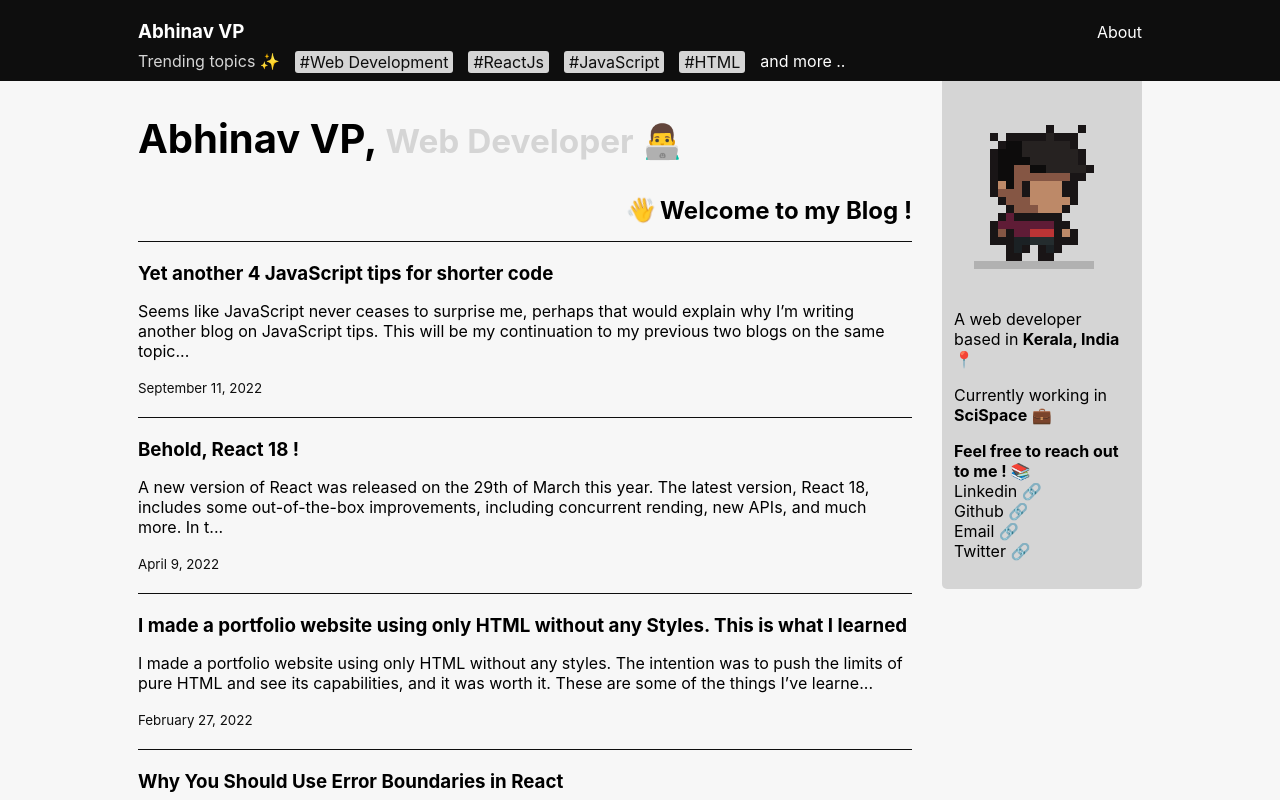
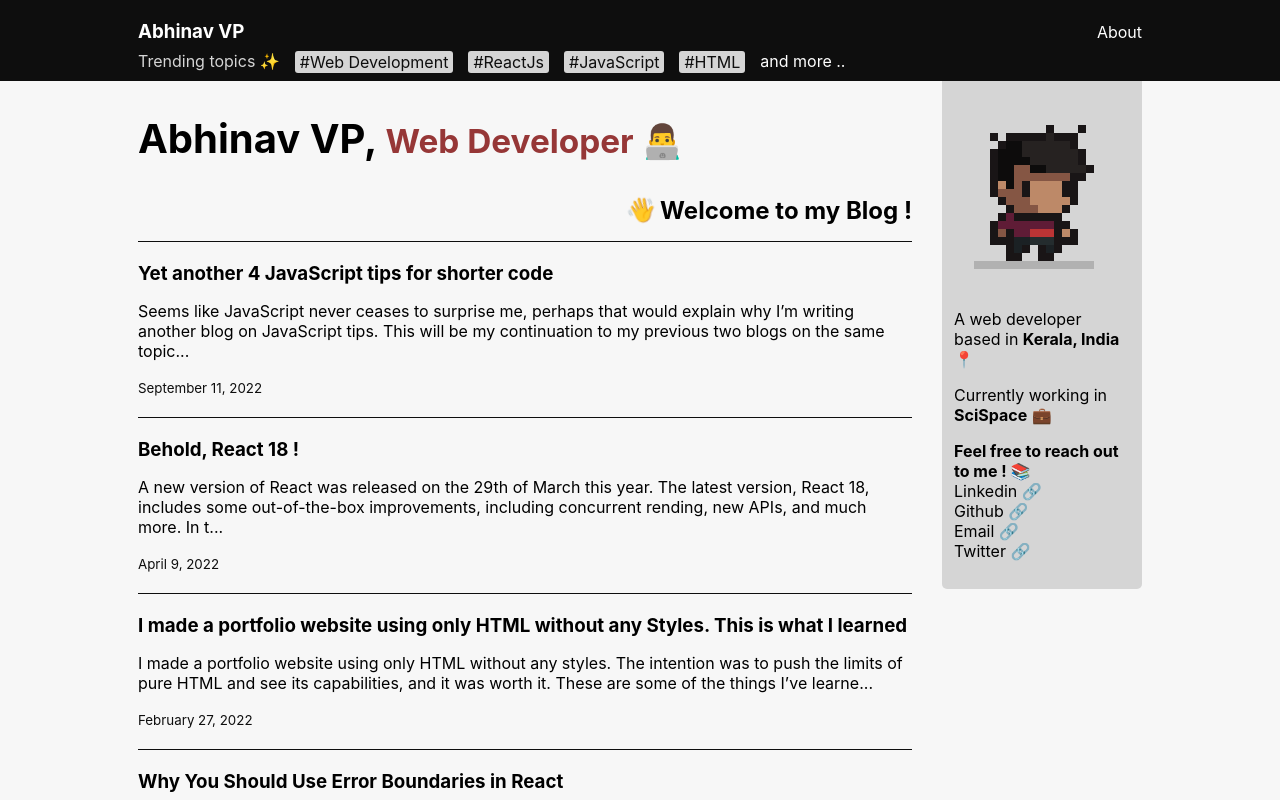
Before and after one commit to abhi12123/blog, a Next.js app: page / in a window 1280 px wide. Shown: the top 800 px of the page. Built offline with nearby package versions, Linux system fonts and the light colour scheme.

Commit message:
header color fix

```diff
--- a/pages/_app.js
+++ b/pages/_app.js
@@ -114,7 +114,7 @@ function MyApp({ Component, pageProps }) {
           font-size: 40px;
         }
         .landing-page-hero h1 small {
-          color: #d5d5d5;
+          color: #963737;
         }
         .landing-page-hero h2 {
           margin: 0;
--- a/styles/globals.scss
+++ b/styles/globals.scss
@@ -105,7 +105,7 @@ $link-color : rgb(60 118 158);
   h1{
     font-size: 40px;
     small {
-      color: $primary-color;
+      color: #963737;
     }
   }
   h2{
```
